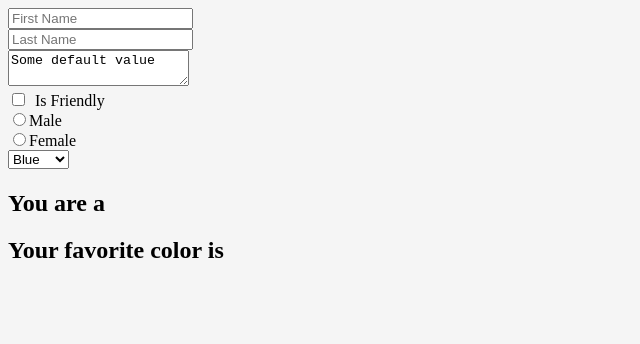
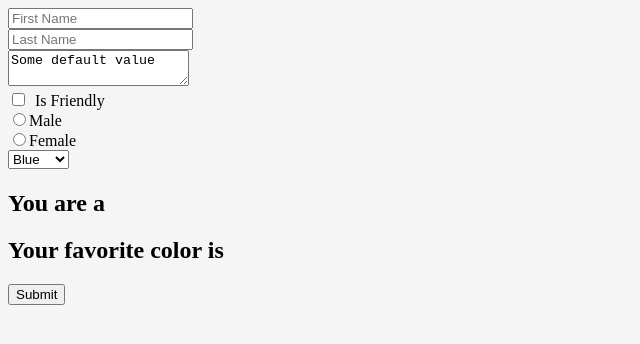
Before and after one commit to AliAbdulle/ScrimbaProject, a React (Create React App) app: page / in a window 1280 px wide. Shown: the top 344 px of the page, without its empty margins (0-640 px from the left). Built offline with nearby package versions, Linux system fonts and the light colour scheme.

Commit message:
Handle submit function

```diff
--- a/src/components/Form.js
+++ b/src/components/Form.js
@@ -19,9 +19,12 @@ class Form extends Component {
       [name]: value
     });
   }
+  handleSubmit(){
+
+  }
   render() {
     return (
-      <form>
+      <form onSubmit={this.handleSubmit}>
         <input
           type="text"
           value={this.state.firstName}
@@ -87,6 +90,7 @@ class Form extends Component {
         <h1>{this.state.firstName} {this.state.lastName}</h1>
         <h2>You are a {this.state.gender}</h2>
         <h2>Your favorite color is {this.state.favColor}</h2>
+        <button>Submit</button>
       </form>
 
     );
```
